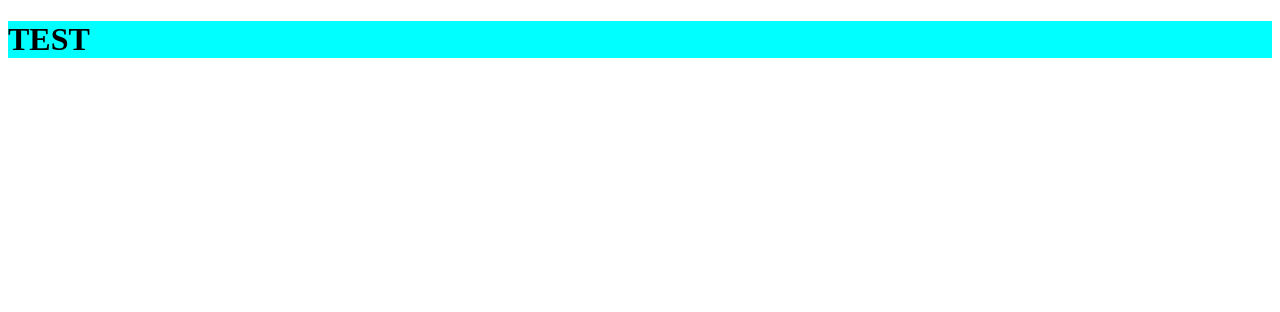
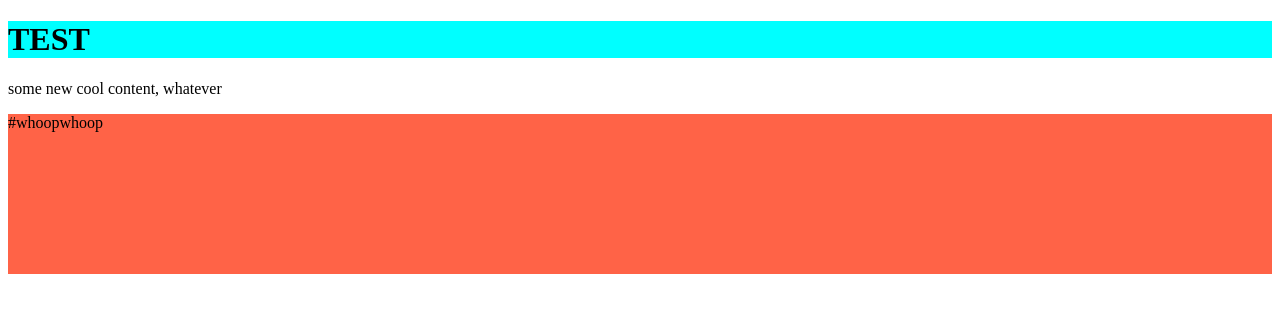
Before and after one commit to PutziSan/microsite-example-mat4, a plain HTML site: page index.html in a window 1280 px wide. Drawn offline with Linux system fonts and the light colour scheme.

Commit message:
Add files via upload

```diff
--- a/index.html
+++ b/index.html
@@ -8,5 +8,9 @@
   </head>
   <body>
     <h1 class="example">TEST</h1>
+    <p>some new cool content, whatever</p>
+    <div class="crazy-class">
+      #whoopwhoop
+    </div>
   </body>
 </html>
--- a/styles.css
+++ b/styles.css
@@ -1,3 +1,8 @@
 .example {
   background-color: aqua;
 }
+
+.crazy-class {
+  background-color: tomato;
+  height: 10rem;
+}
```
